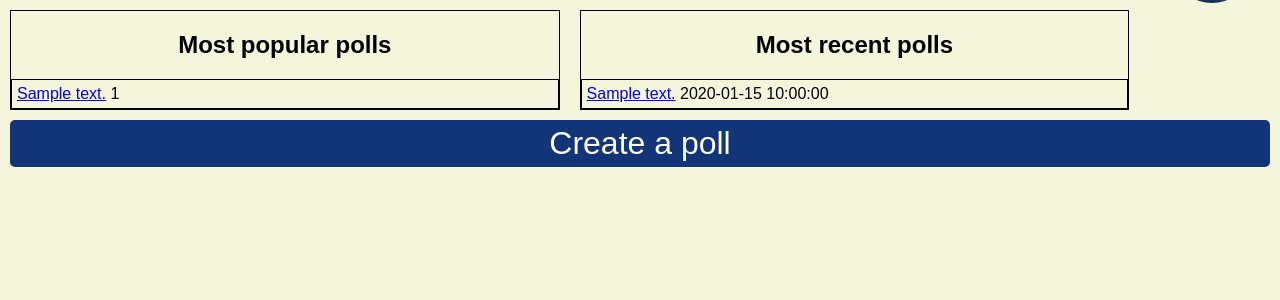
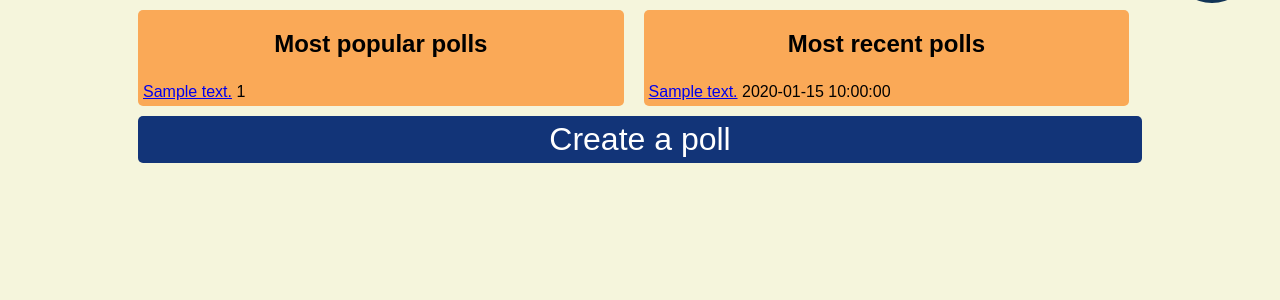
Before and after one commit to adambartalus/poll-app, a Flask app: page / in a window 1280 px wide. Shown: the part 52-352 px from the top of the page. Run offline with Flask 2, Linux system fonts and the light colour scheme; the first user in the database is signed in; tables that the repository leaves empty hold one stand-in row (Sample ...); some libraries are stand-ins or nearby versions.

Commit message:
refactor html css

```diff
--- a/poll/main/static/style/index.css
+++ b/poll/main/static/style/index.css
@@ -1,22 +1,28 @@
-.polls {
+.poll-container {
   margin: 10px;
-  border:1px solid black;
+  background-color: #faa957;
+  border-radius: 5px;
 }
-.polls h2 {
+.poll-container h2 {
   text-align: center;
 }
-.polls ul {
+.polls {
     margin: 0;
     padding: 0;
 }
 .poll {
-  border: 1px solid black;
   margin: 0;
   padding:5px;
 }
-#poll-container {
+#main-poll-container {
+  margin: 0;
+  padding: 0;
+}
+#container {
   display: flex;
   flex-direction: column;
+  margin: 0;
+  padding: 0;
 }
 #create {
   display: block;
@@ -34,10 +40,14 @@
 }
 @media only screen and (min-width: 768px) {
   /* For larger screen: */
-  #poll-container {
+  #container {
     flex-direction: row;
   }
-  .polls {
+  .poll-container {
     width: 50%;
   }
+  #main-poll-container {
+    margin-left: 10%;
+    margin-right: 10%;
+  }
 }
--- a/poll/main/templates/index.html
+++ b/poll/main/templates/index.html
@@ -22,10 +22,11 @@
       </ul>
     {% endif %}
   {% endwith %}
-<div id="poll-container">
-  <div class="polls" id="most-popular-polls">
+  <div id="main-poll-container">
+    <div id="container">
+      <div class="poll-container" id="most-popular-poll-container">
         <h2>Most popular polls</h2>
-    <ul>
+        <ul class="polls" id="most-popular-polls">
         {% for poll in most_popular_polls %}
           <li class="poll">
               <a href="{{ url_for('poll.get_poll', id_=poll.id) }}">{{ poll.title.text }}</a> {{ poll.get_vote_count() }}
@@ -33,18 +34,19 @@
         {% endfor %}
         </ul>
       </div>
-  <div class="polls" id="most-recent-polls">
+      <div class="poll-container" id="most-recent-poll-container">
         <h2>Most recent polls</h2>
-    <ul>
+        <ul class="polls" id="most-recent-polls">
           {% for poll in most_recent_polls %}
             <li class="poll">
-          <a href="{{ url_for('poll.get_poll', id_=poll.id) }}">{{ poll.title.text }}</a> {{ poll.created }}
+              <a href="{{ url_for('poll.get_poll', id_=poll.id) }}">{{ poll.title.text }}</a> {{ poll.created.replace(microsecond=0) }}
             </li>
           {% endfor %}
         </ul>
       </div>
     </div>
     <a id="create" href="{{ url_for('poll.create_poll') }}">Create a poll</a>
+  </div>
 {%- endblock %}
 
 {% block body %}
```
Also changed, not shown: poll/static/style/base.css (+25 -30 lines). Lines whose indentation alone changed are shown as unchanged.
